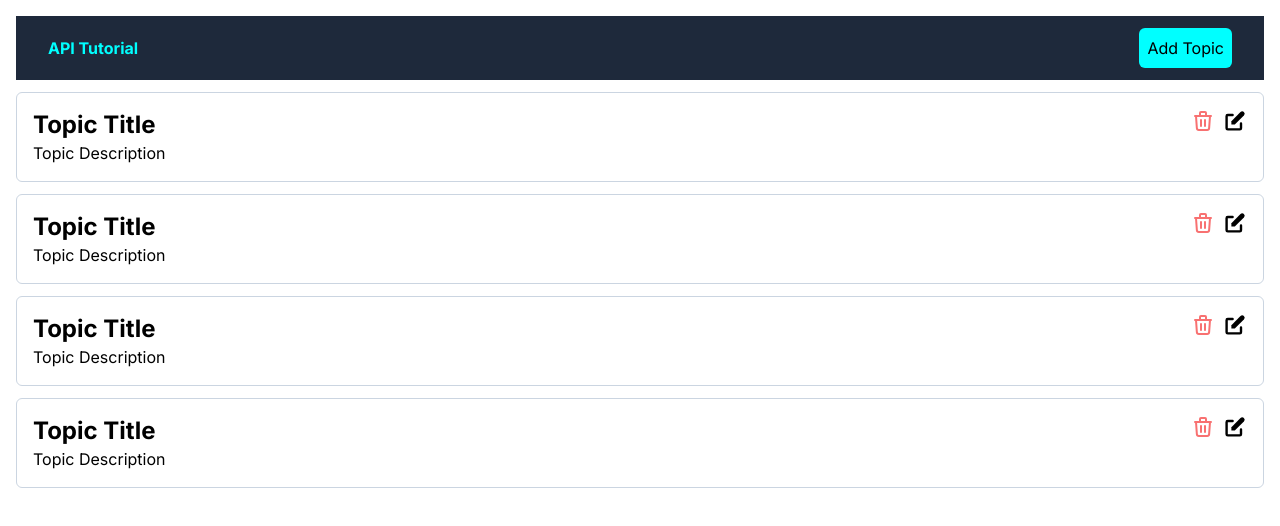
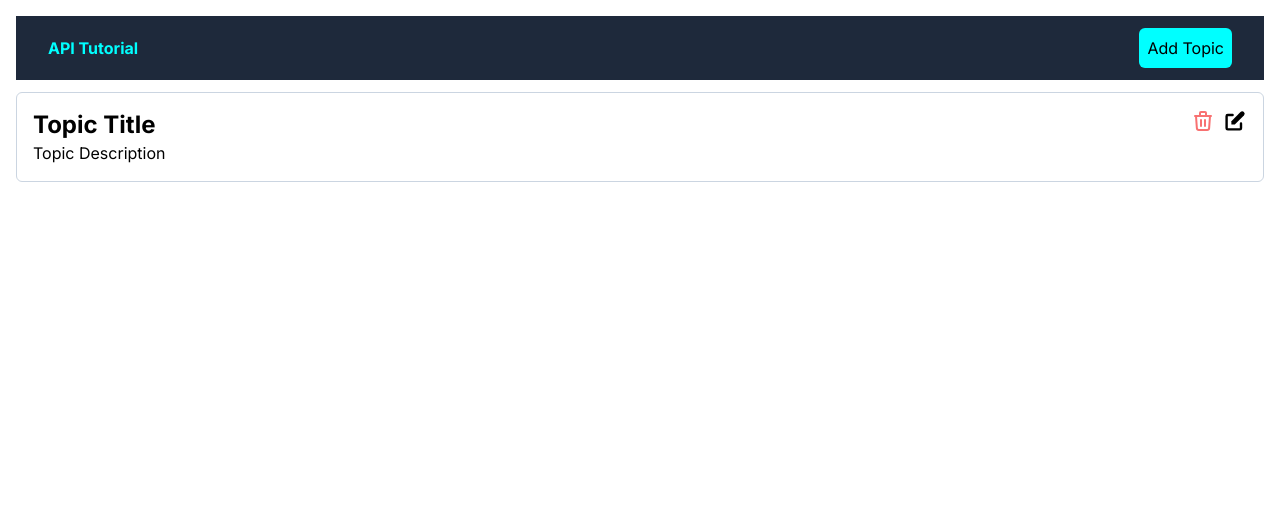
Before and after one commit to Pradeepkarki112/api-crud, a Next.js app: page / in a window 1280 px wide. Shown: the top 526 px of the page. Built offline with nearby package versions, Linux system fonts and the light colour scheme.

Commit message:
remove extra calls

```diff
--- a/app/page.js
+++ b/app/page.js
@@ -1,12 +1,8 @@
-import TopicList from './../src/components/TopicList';
-
+import TopicList from "@/components/TopicList"
 export default function Home() {
   return (
     <>
       <TopicList />
-      <TopicList />
-      <TopicList />
-      <TopicList />
     </>
-  );
+  )
 }
```
